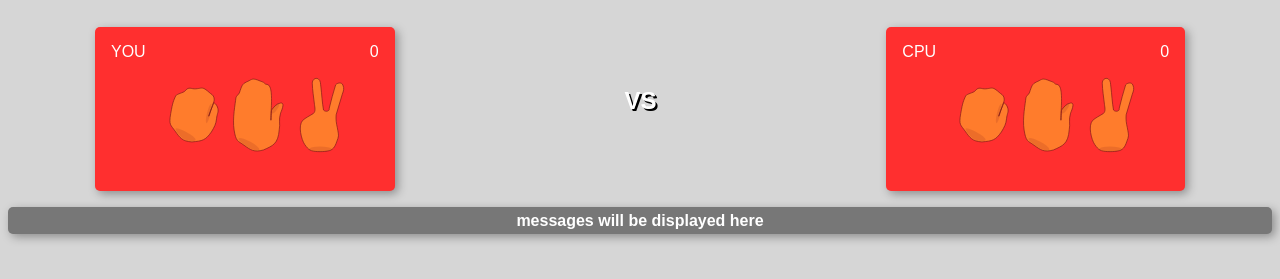
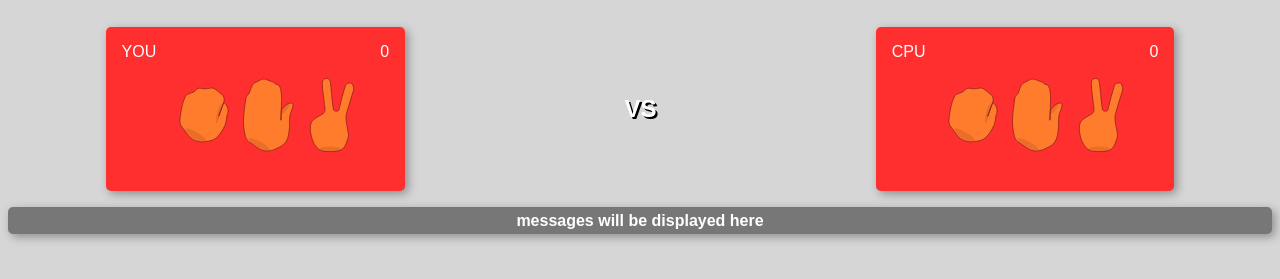
Before and after one commit to xitarps/jokenpo, a plain HTML site: page index.html in a window 1280 px wide. Shown: the part 61-340 px from the top of the page. Drawn offline with Linux system fonts and the light colour scheme; a web font is replaced by a local one.

Commit message:
Fix 'Vs' space and align

```diff
--- a/jokenpo.css
+++ b/jokenpo.css
@@ -44,11 +44,18 @@ img{
 
 }
 #versus{
+  display: flex;
   background-color: #ffffff00;
   margin: 2em;
   color: #ffffff;
   text-shadow:2px 2px #000000;
   box-shadow: 0 0;
+  margin: 0;
+  flex-direction: column;
+  justify-content: center;
+}
+h2{
+  margin: 0;
 }
 .move_options{
   display: flex;
```
